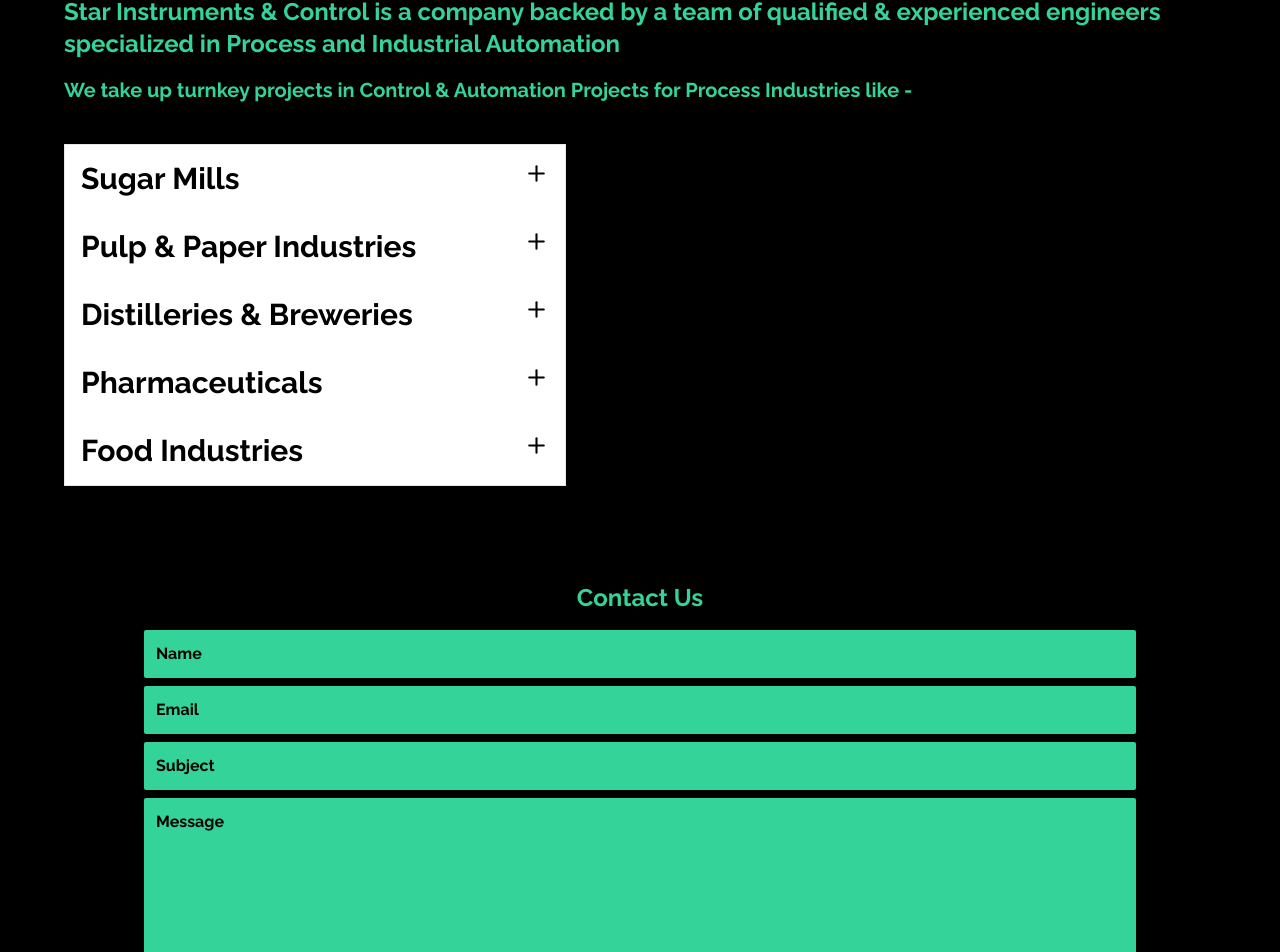
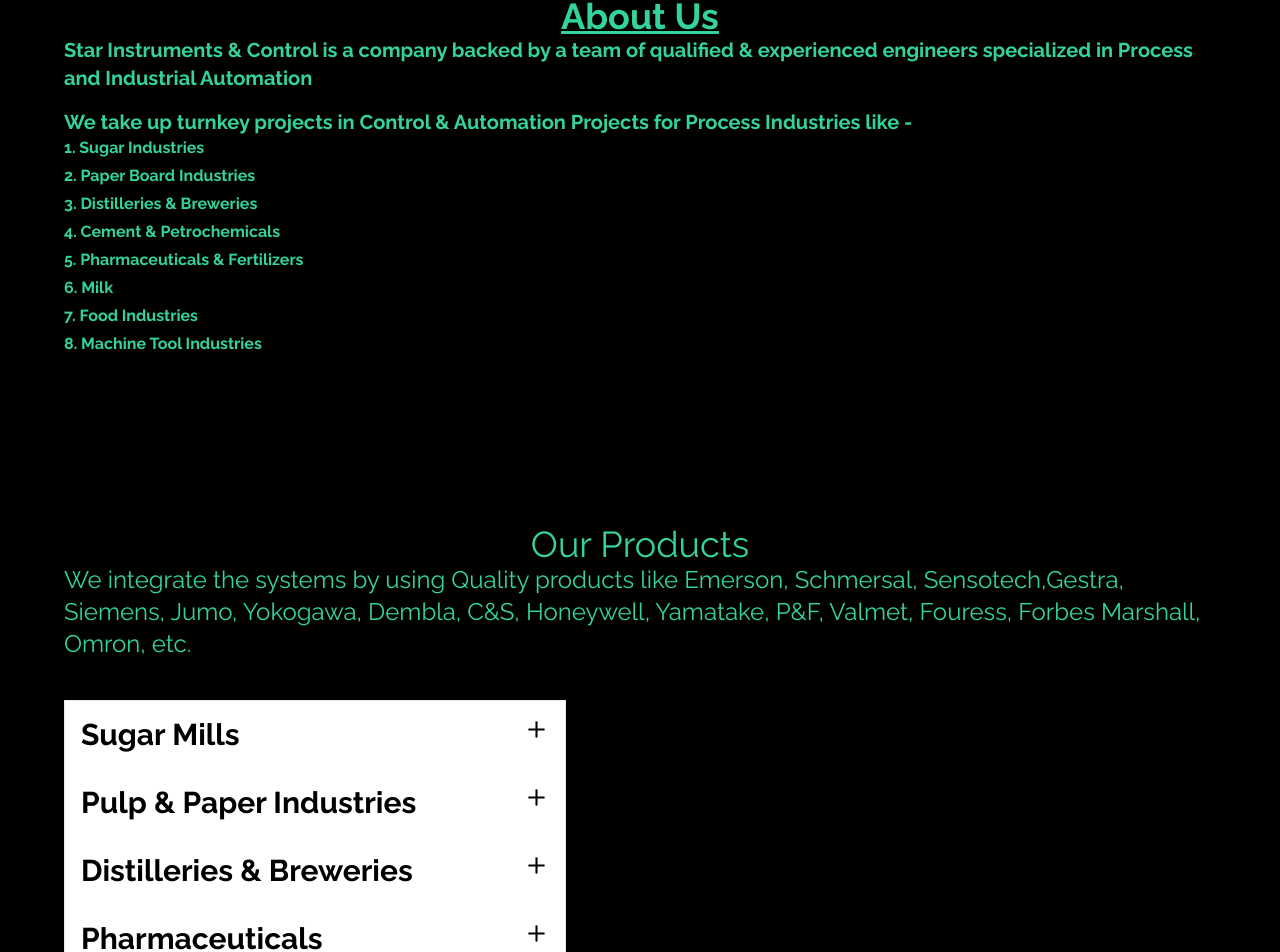
Before and after one commit to DhanrajCoding97/sIc-tailwind-next-live, a Next.js app: page / in a window 1280 px wide. Shown: the part 972-1924 px from the top of the page. Built offline with nearby package versions, Linux system fonts and the light colour scheme.

Commit message:
refactored a code a bit

```diff
--- a/components/Accordian.jsx
+++ b/components/Accordian.jsx
@@ -37,7 +37,10 @@
                   <ul className="marker:text-green list-outside list-disc ml-6 p-2">
                     {product.details.map((element, i) => {
                       return (
-                        <li key={i} className="text-xl font-bold">
+                        <li
+                          key={i}
+                          className="md:text-xl font-bold leading-relaxed"
+                        >
                           {element}
                         </li>
                       );
--- a/components/Footer.jsx
+++ b/components/Footer.jsx
@@ -5,13 +5,10 @@
   return (
     <div id="footer" className="p-8 bg-white text-black font-bold">
       <div id="wrapper">
-        <div
-          id="row"
-          className="grid grid-cols-2 lg:grid-cols-4 gap-5 items-center justify-center"
-        >
+        <div id="row" className="grid grid-cols-2 lg:grid-cols-4 gap-5">
           <div id="column" className="flex flex-col text-left">
             <Link href="/sic/about">
-              <a className="text-3xl pb-2 cursor-pointer">About Us</a>
+              <a className="text-3xl pb-2 cursor-pointer hover:">About Us</a>
             </Link>
             <Link href="#accordian">
               <a className="text-xl">What we do</a>
@@ -36,7 +33,7 @@
                 Process Automation Products
               </a>
             </Link>
-            <Link href="#ssp" className="ciu">
+            <Link href="#ssp">
               <a className="text-xl hover:text-cyan-600 ease-in duration-300 cursor-pointer">
                 Sensors & Safety Products
               </a>
@@ -44,7 +41,7 @@
           </div>
           <div id="column" className="flex flex-col text-left">
             <Link href="/sic/productsw">
-              <a className="sm:text-3xl pb-2">Products</a>
+              <a className="text-3xl pb-2">Products</a>
             </Link>
             <Link href="#about">
               <a className="text-xl hover:text-cyan-600 ease-in duration-300 cursor-pointer">
--- /dev/null
+++ b/components/ProductCatalog.jsx
@@ -0,0 +1,9 @@
+import React from "react";
+import { motion } from "framer-motion";
+import Accordian from "./Accordian";
+
+const ProductCatalog = () => {
+  return <Accordian />;
+};
+
+export default ProductCatalog;
--- a/components/Products.jsx
+++ /dev/null
@@ -1,12 +0,0 @@
-import React from "react";
-
-const Products = () => {
-  return (
-    <div>
-      <h2>Product Catalog</h2>
-
-    </div>
-  );
-};
-
-export default Products;
--- a/pages/index.js
+++ b/pages/index.js
@@ -1,5 +1,6 @@
 import Hero from "../components/Hero";
 import About from "../pages/sic/about";
+import Products from "../pages/sic/products";
 import Contact from "../pages/sic/contact";
 
 export default function Home() {
@@ -10,6 +11,7 @@
         message="You came to the Right place."
       />
       <About />
+      <Products />
       <Contact />
     </div>
   );
--- a/pages/sic/about.js
+++ b/pages/sic/about.js
@@ -5,22 +5,33 @@
 
 const About = () => {
   return (
-    <section id="about" className="flex flex-col pt-10 mt-[5%] mx-[5%]">
-      <div id="about-description" className="flex flex-col justify-center">
-        <h1 className="text-5xl text-center border-double border-b-white font-bold border-emerald-40 underline">
+    <section id="about" className="flex flex-col pt-10 my-[10%] mx-[5%]">
+      <div id="about-description">
+        <h1 className="text-2xl md:text-4xl text-center border-double border-b-white font-bold border-emerald-40 underline">
           About Us
         </h1>
-        <h2 className="text-2xl font-bold py-4">
+        <h2 className="md:text-xl font-bold">
           Star Instruments & Control is a company backed by a team of qualified
           & experienced engineers specialized in Process and Industrial
           Automation
         </h2>
-        <p className="text-xl font-bold">
+      </div>
+      <div id="project-list" className=" mt-4">
+        <h3 className="md:text-xl font-bold">
           We take up turnkey projects in Control & Automation Projects for
           Process Industries like -
-        </p>
+        </h3>
+        <ol class="m space-y-1 max-w-md list-decimal list-inside font-bold">
+          <li>Sugar Industries</li>
+          <li>Paper Board Industries</li>
+          <li>Distilleries & Breweries</li>
+          <li>Cement & Petrochemicals</li>
+          <li>Pharmaceuticals & Fertilizers</li>
+          <li>Milk</li>
+          <li>Food Industries</li>
+          <li>Machine Tool Industries</li>
+        </ol>
       </div>
-      <Accordian />
     </section>
   );
 };
--- a/pages/sic/contact.js
+++ b/pages/sic/contact.js
@@ -4,8 +4,13 @@
 const Contact = () => {
   return (
     <>
-      <section id="contact" className="max-w-[1240px] m-auto h-screen mt-10">
-        <h1 className="text-2xl font-bold text-center p-4">Contact Us</h1>
+      <section
+        id="contact"
+        className="my-[10%] mx-[5%] max-w-[1240px] m-auto h-screen mt-10"
+      >
+        <h1 className="text-2xl md:text-4xl font-bold text-center p-4">
+          Contact Us
+        </h1>
         <ContactForm />
       </section>
     </>
--- a/pages/sic/products.js
+++ b/pages/sic/products.js
@@ -1,16 +1,21 @@
 import React from "react";
+import ProductCatalog from "../../components/ProductCatalog";
 
-const products = () => {
+const Products = () => {
   return (
-    <div id="products">
-      <h1>Our Products</h1>
-      <p>
+    <div
+      id="products"
+      className="my-[10%] mx-[5%]font-bold pt-10 mt-[5%] mx-[5%]"
+    >
+      <h1 className="text-2xl md:text-4xl text-center">Our Products</h1>
+      <p className="md:text-2xl leading-relaxed">
         We integrate the systems by using Quality products like Emerson,
         Schmersal, Sensotech,Gestra, Siemens, Jumo, Yokogawa, Dembla, C&S,
-        Honeywell, Yamatake, P&F, Valmet, Fouress, Forbes Marshall, Omron, etc.,
+        Honeywell, Yamatake, P&F, Valmet, Fouress, Forbes Marshall, Omron, etc.
       </p>
+      <ProductCatalog />
     </div>
   );
 };
 
-export default products;
+export default Products;
--- a/pages/sic/services.js
+++ b/pages/sic/services.js
@@ -1,7 +1,11 @@
 import React from "react";
 
 const services = () => {
-  return <div id="services">services</div>;
+  return (
+    <div id="services" className="my-[10%] mx-[5%]">
+      services
+    </div>
+  );
 };
 
 export default services;
```
